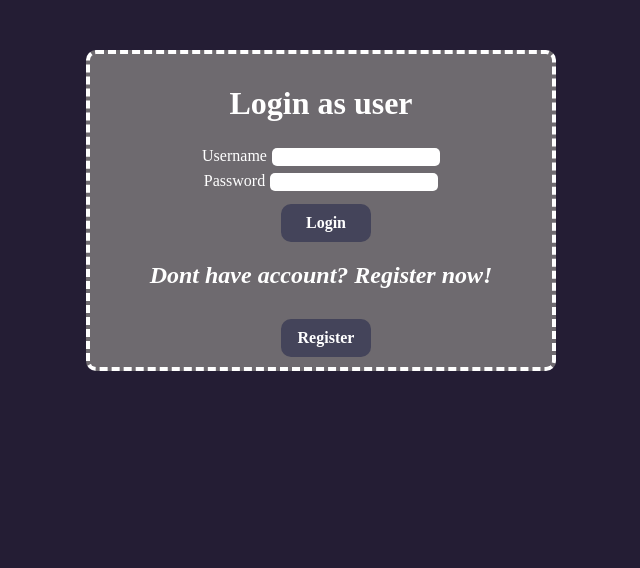
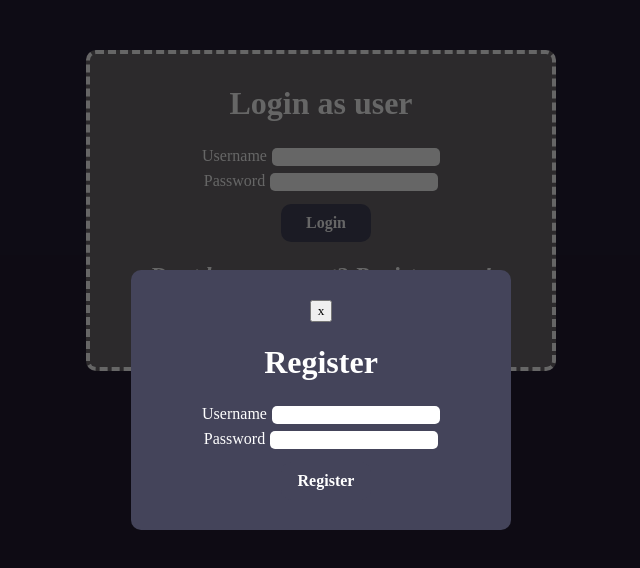
Before and after one commit to PorkkanaRaastin/Event-viewer, a React (Vite) app: page /Login in a window 1280 px wide. Both pictures are taken after a click on the button "Register". Shown: the top 568 px of the page, without its empty margins (319-959 px from the left). Built offline with nearby package versions, Linux system fonts and the light colour scheme.

Commit message:
register not ready

```diff
--- /dev/null
+++ b/components/RegisterModel.jsx
@@ -0,0 +1,76 @@
+import { useState} from 'react'
+
+const RegisterModel = ({onClose}) => {
+    const [username, setUsername] = useState('')
+    const [password, setPassword] = useState('')
+    const [error, setError] = useState(null)
+    const [success, setSucces] = useState(false)
+
+    const handleSubmit = async (event) => {
+        event.preventDefault()
+        setError(null)
+
+        try {
+            const response = await fetch('http://localhost:3001/api/users', {
+                method: 'POST',
+                headers: { 'Content-Type': 'application/json' },
+                body: JSON.stringify({ username, password }),
+            })
+
+            if (!response.ok) {
+                const data = await response.json()
+                setError(data.error || 'Register failed')
+                return
+            }
+
+            setSucces(true)
+        } catch {
+            setError('Failed connecting to the server')
+        }
+    }
+
+    return (
+        <div className='modelOverlay' onClick={onClose}>
+            <div className='modelContent' onClick={(event) => event.stopPropagation()}>
+                <button className='clodeBtn' onClick={onClose}>x</button>
+
+                {success ? (
+                    <>
+                        <h2>Account created succesfully!</h2>
+                        <button className='loginBtn' onClick={onclose}>Close</button>
+                    </>
+                ) : (
+                    <>
+                        <h1>Register</h1>
+                        <form onSubmit={handleSubmit}>
+                            <div className='username'>
+                                <label htmlFor="reg-username">Username</label>
+                                <input
+                                    id='reg-username'
+                                    type='text'
+                                    value={username}
+                                    onChange={(event) => setUsername(event.target.value)}
+                                    required
+                                />
+                            </div>
+                            <div className='password'>
+                                <label htmlFor="req-password">Password</label>
+                                <input
+                                    id='reg-password'
+                                    type='password'
+                                    value={password}
+                                    onChange={(event) => setPassword(event.target.value)}
+                                />
+                            </div>
+
+                            {error && <p style={{ color: 'red' }}>{error}</p>}
+                            <button type='submit' className='loginbtn'>Register</button>
+                        </form>
+                    </>
+                )}
+            </div>
+        </div>
+    )
+}
+
+export default RegisterModel
--- a/components/loginComponents.jsx
+++ b/components/loginComponents.jsx
@@ -1,10 +1,12 @@
 import { useState } from 'react'
 import { useNavigate } from 'react-router-dom'
+import RegisterModal from './RegisterModel.jsx'
 
 const LoginForm = () => {
     const [username, setUsername] = useState('')
     const [password, setPassword] = useState('')
     const [error, setError] = useState(null)
+    const [showRegister, setShowRegister] = useState(false)
     const navigate = useNavigate()
 
     const handleSubmit = async (event) => {
@@ -26,9 +28,14 @@ const LoginForm = () => {
 
             const user = await response.json()
             localStorage.setItem('user', JSON.stringify(user))
-            navigate('/UserPage')
+
+            if (user.isAdmin) {
+                navigate('/AdminPage')
+            } else {
+                navigate('/UserPage')
+            }
         } catch {
-            setError('Failed connecting to the server')
+            setError('Error connecting to the server')
         }
     }
 
@@ -63,7 +70,11 @@ const LoginForm = () => {
             </form>
 
             <h2>Dont have account? Register now!</h2>
-            <button type="button" className="loginbtn">Register</button>
+            <button type="button" className="loginbtn" onClick={() => setShowRegister(true)}>
+                Register
+            </button>
+
+            {showRegister && <RegisterModal onClose={() => setShowRegister(false)} />}
         </div>
     )
 }
--- a/src/index.css
+++ b/src/index.css
@@ -61,3 +61,26 @@ body {
   box-shadow: 0 0 12px 4px rgba(68, 68, 90, 0.8);
   transform: translateY(-2px);
 }
+
+.modelOverlay {
+  position: fixed;
+  top: 0;
+  left: 0;
+  width: 100%;
+  height: 100%;
+  background-color: rgba(0, 0, 0, 0.6);
+  display: flex;
+  align-items: center;
+  justify-content: center;
+  z-index: 1000;
+}
+
+.modelContent {
+  background-color: rgb(68, 68, 90);
+  color: white;
+  padding: 30px;
+  border-radius: 10px;
+  width: 320px;
+  position: relative;
+  text-align: center;
+}
```
Also changed, not shown: 1 other file (tests, documents, lock files or other folders).
